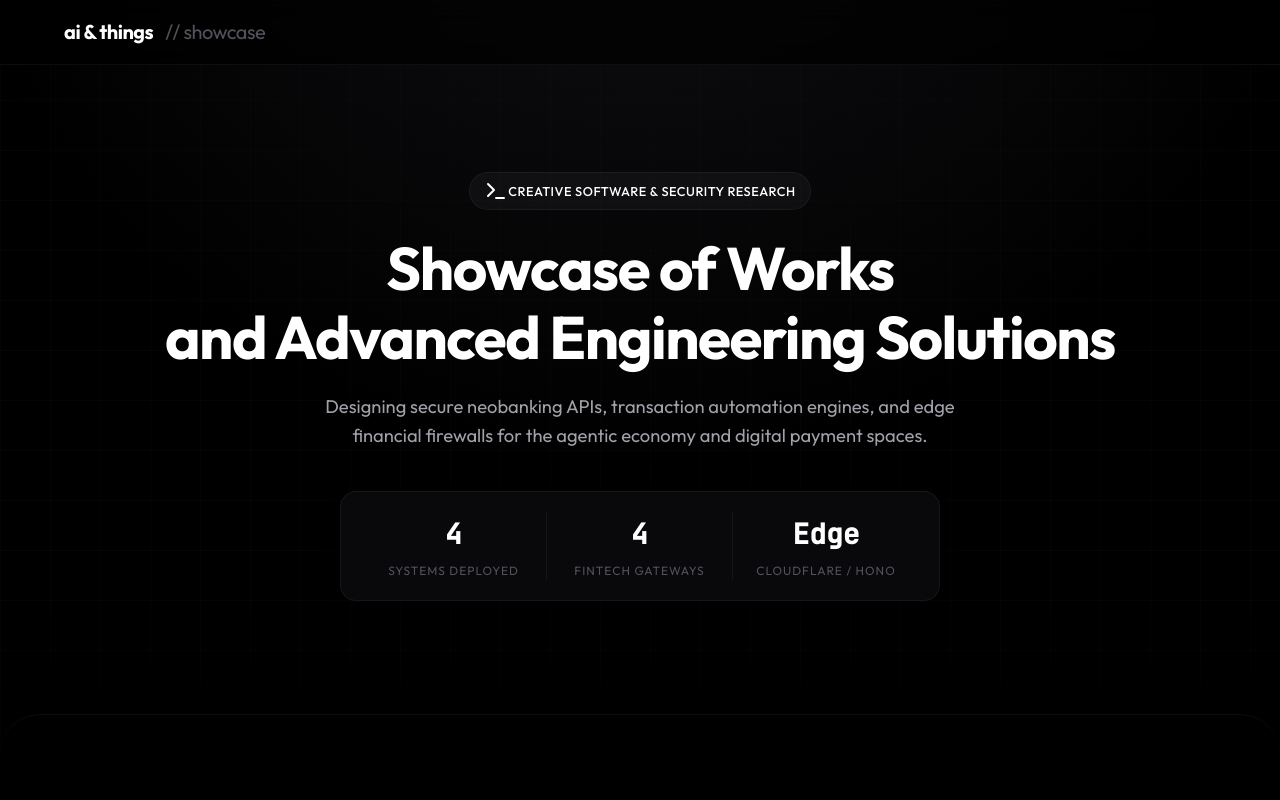
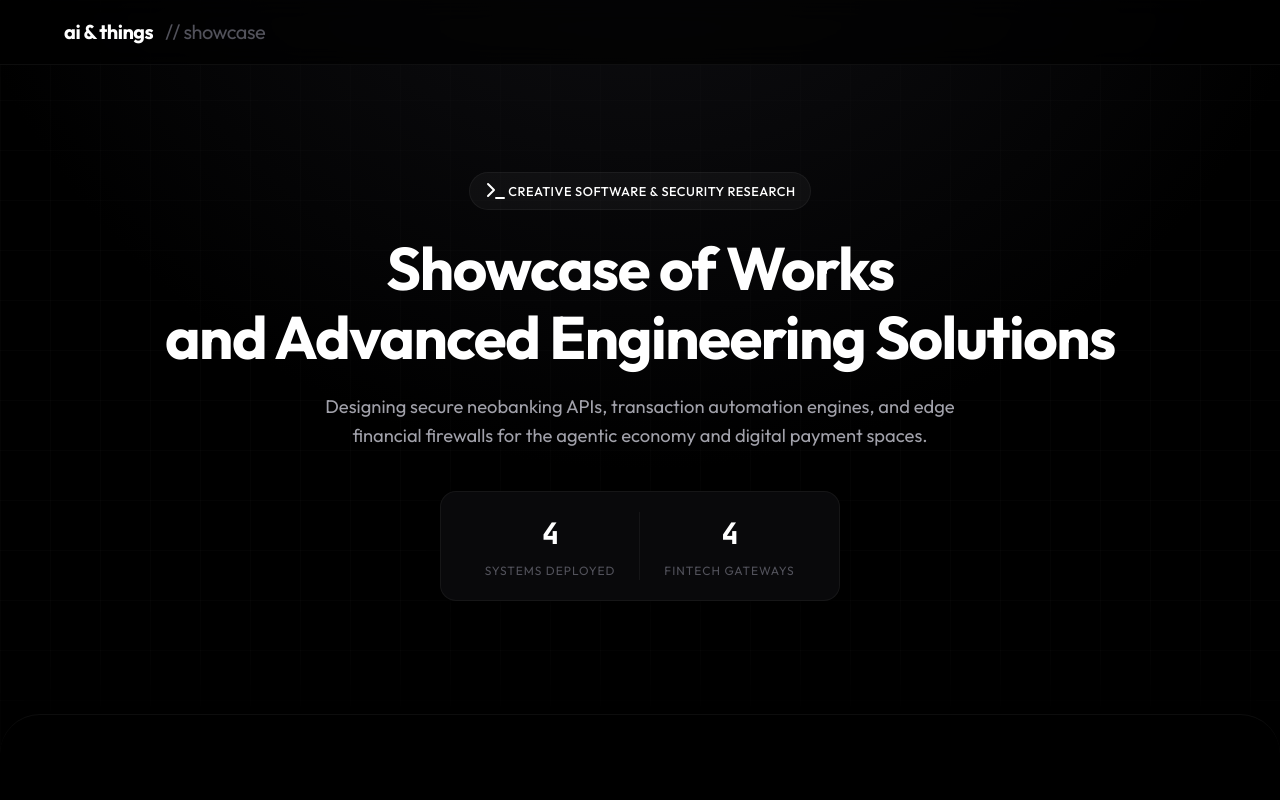
Before and after one commit to Prudctual/portfolio-showcase, a React (Vite) app: page / in a window 1280 px wide. Shown: the top 800 px of the page. Built offline with nearby package versions, Linux system fonts and the light colour scheme.

Commit message:
Simplify hero section stats by keeping only Systems Deployed and Fintech Gateways

```diff
--- a/src/App.tsx
+++ b/src/App.tsx
@@ -229,10 +229,6 @@ export default function App() {
               <div className="stat-val">4</div>
               <div className="stat-lbl">Fintech Gateways</div>
             </div>
-            <div className="stat-item">
-              <div className="stat-val">Edge</div>
-              <div className="stat-lbl">Cloudflare / Hono</div>
-            </div>
           </div>
         </div>
       </section>
--- a/src/index.css
+++ b/src/index.css
@@ -215,8 +215,8 @@ p {
 
 .hero-stats {
   display: grid;
-  grid-template-columns: repeat(3, 1fr);
-  max-width: 600px;
+  grid-template-columns: repeat(2, 1fr);
+  max-width: 400px;
   margin: 0 auto;
   border: 1px solid var(--border-light);
   border-radius: 16px;
```
